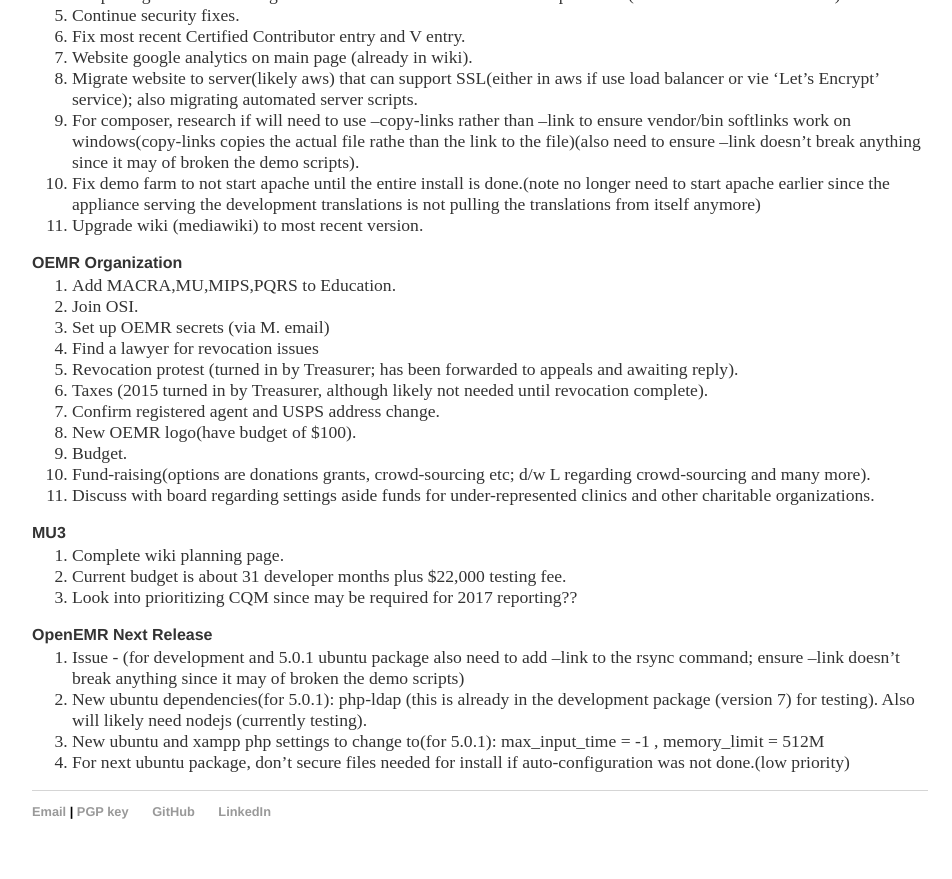
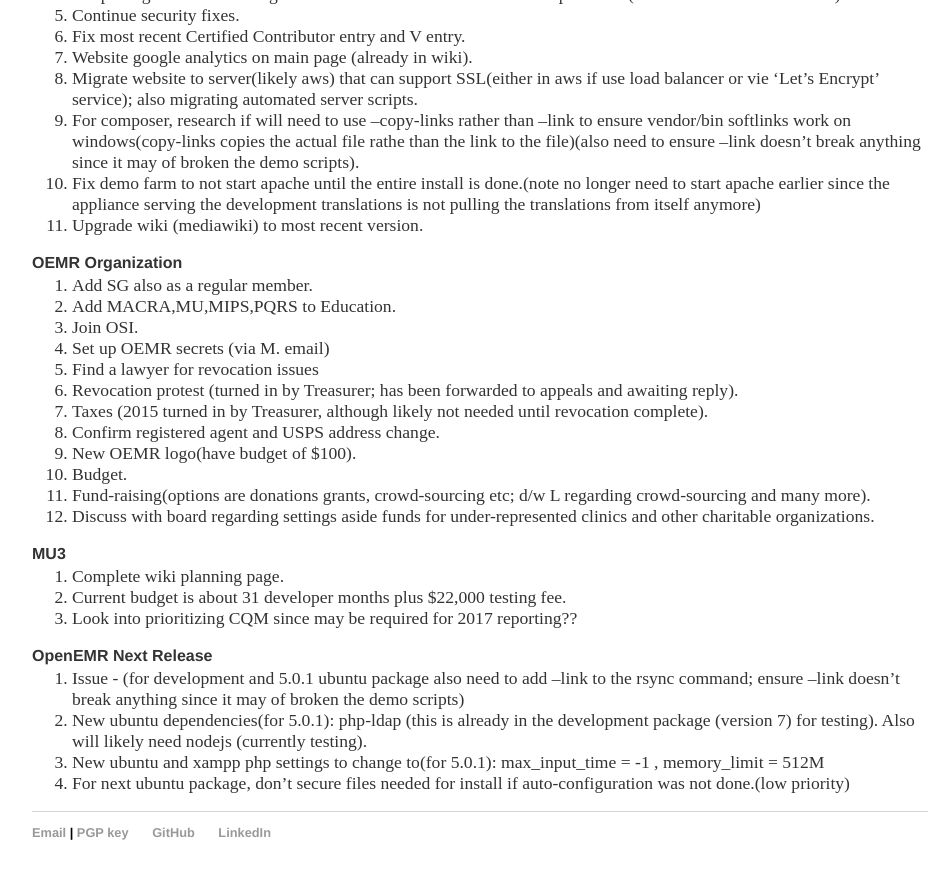
Before and after one commit to bradymiller/bradymiller.github.io, a Jekyll site: the page built from todo/index.md, in a window 1280 px wide and 900 px high, scrolled down 1654 px. Shown: the top 879 px of the window, without its empty margins (160-1112 px from the left). Built offline with Jekyll 4.4.1, drawn with Linux system fonts in a browser that asks for light colours; our own code applies the rules of GitHub Pages for plain Markdown files.

Commit message:
Update index.md

```diff
--- a/todo/index.md
+++ b/todo/index.md
@@ -76,6 +76,7 @@
 1. Upgrade wiki (mediawiki) to most recent version.
 
 ### OEMR Organization
+1. Add SG also as a regular member.
 1. Add MACRA,MU,MIPS,PQRS to Education.
 1. Join OSI.
 1. Set up OEMR secrets (via M. email)
```
